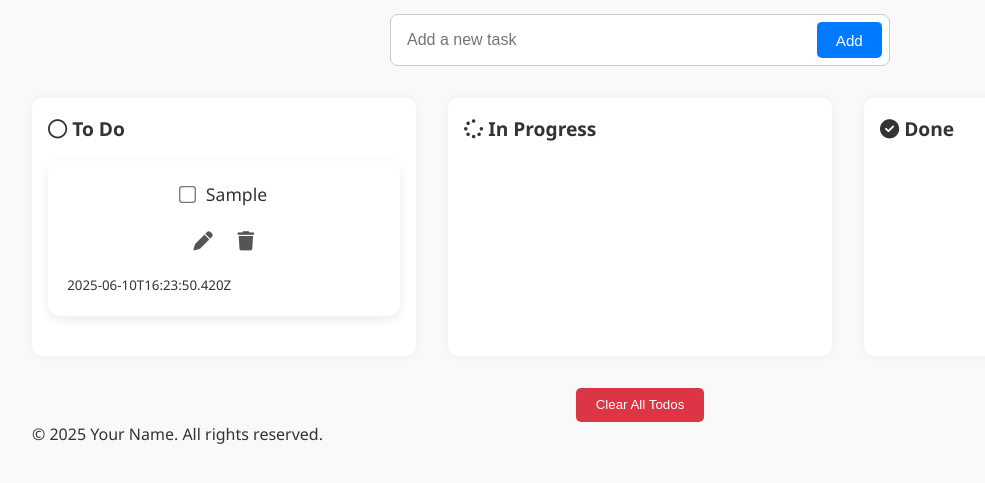
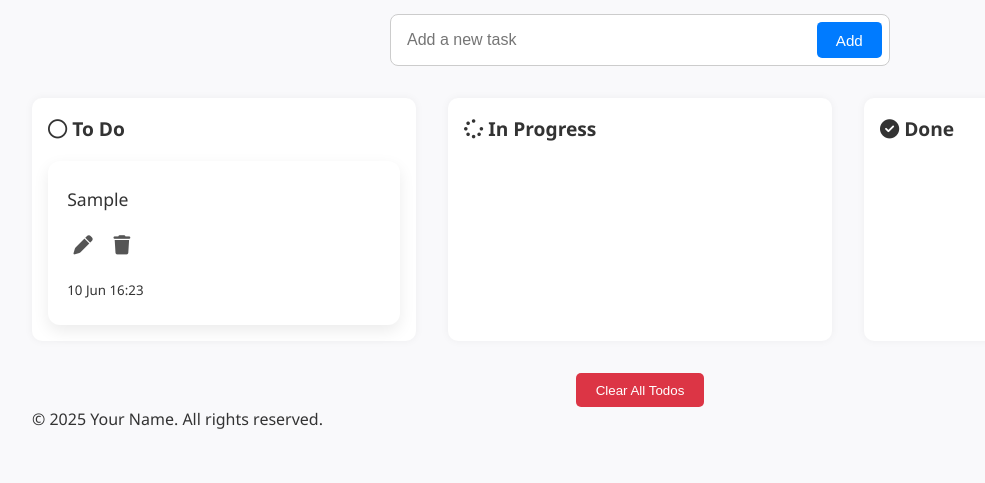
Before and after one commit to Devongaki/todoapp, a plain HTML site: page index.html in a window 1280 px wide. Both pictures are taken after typing "Sample" into the empty fields and a click on the button "Add". Shown: the part 101-584 px from the top of the page, without its empty margins (0-985 px from the left). Drawn offline with Linux system fonts and the light colour scheme.

Commit message:
Added date and time created

```diff
--- a/js/handlers.js
+++ b/js/handlers.js
@@ -12,7 +12,6 @@ export function handleEditClick(
   todo,
   todoContentWrapper,
   actionButtonsContainer,
-  checkBox,
   textSpan,
   deleteTodoBtn,
   editButton
@@ -28,7 +27,6 @@ export function handleEditClick(
   saveButton.textContent = "Save";
   saveButton.className = "save-btn";
 
-  checkBox.disabled = true;
   editButton.style.display = "none";
 
   // Replace the textSpan with the input and add save button
@@ -45,7 +43,6 @@ export function handleEditClick(
       todo,
       todoContentWrapper,
       actionButtonsContainer,
-      checkBox,
       editButton
     );
   });
@@ -59,7 +56,6 @@ export function handleEditClick(
       if (actionButtonsContainer.contains(saveButton)) {
         actionButtonsContainer.removeChild(saveButton);
       }
-      checkBox.disabled = false;
       editButton.style.display = "inline-block";
       newInput.blur();
     }
@@ -71,7 +67,6 @@ export function handleEditClick(
         todo,
         todoContentWrapper,
         actionButtonsContainer,
-        checkBox,
         editButton
       );
     }
@@ -85,7 +80,6 @@ export function handleSaveEdit(
   todo,
   todoContentWrapper,
   actionButtonsContainer,
-  checkBox,
   editButton
 ) {
   const newText = newInput.value.trim();
@@ -110,15 +104,7 @@ export function handleSaveEdit(
     actionButtonsContainer.removeChild(saveButton);
   }
 
-  // Re-enable the checkbox and show edit button again
-  checkBox.disabled = false;
   editButton.style.display = "inline-block";
-}
-
-export function handleCheckboxCheckout(todo, checkBox, todoItem) {
-  todo.completed = checkBox.checked;
-  updateTodoInStorage(todo.id, todo.completed);
-  todoItem.style.textDecoration = todo.completed ? "line-through" : "none";
 }
 
 export function handleDeleteClick(todoItem, todo) {
--- a/js/ui.js
+++ b/js/ui.js
@@ -1,7 +1,6 @@
 import { columns } from "./dom.js";
 import { saveTodos, getTodos } from "./storage.js";
 import {
-  handleCheckboxCheckout,
   handleEditClick,
   handleDeleteClick,
   updateClearButtonState,
@@ -21,12 +20,6 @@ export function renderTodo(todo) {
 
   const actionButtonsContainer = document.createElement("div");
   actionButtonsContainer.className = "todo-actions";
-
-  // Create a checkbox
-  const checkBox = document.createElement("input");
-  checkBox.type = "checkbox";
-  checkBox.className = "todo-checkbox";
-  checkBox.checked = todo.completed;
 
   // Create text span
   const textSpan = document.createElement("span");
@@ -52,7 +45,6 @@ export function renderTodo(todo) {
       todo,
       todoContentWrapper,
       actionButtonsContainer,
-      checkBox,
       textSpan,
       deleteTodoBtn,
       editButton
@@ -67,14 +59,6 @@ export function renderTodo(todo) {
     }
   });
 
-  if (todo.completed) {
-    todoItem.style.textDecoration = "line-through";
-  }
-
-  checkBox.addEventListener("change", () => {
-    handleCheckboxCheckout(todo, checkBox, todoItem);
-  });
-
   deleteTodoBtn.addEventListener("click", () =>
     handleDeleteClick(todoItem, todo, todoItem)
   );
@@ -86,7 +70,6 @@ export function renderTodo(todo) {
     e.dataTransfer.setData("text/plain", todo.id);
   });
 
-  todoContentWrapper.appendChild(checkBox);
   todoContentWrapper.appendChild(textSpan);
 
   actionButtonsContainer.appendChild(editButton);
@@ -94,8 +77,8 @@ export function renderTodo(todo) {
 
   todoItem.appendChild(todoContentWrapper);
   todoItem.appendChild(actionButtonsContainer);
+
   todoItem.appendChild(timeStamp);
-
   statusColumn.appendChild(todoItem);
 
   updateClearButtonState();
--- a/js/utils/date.js
+++ b/js/utils/date.js
@@ -1,8 +1,6 @@
 export function formatDate(isoString) {
   const date = new Date(isoString);
-  if (isNaN(date.getTime())) {
-    console.warn("Invalid date passed to formatDate:", isoString);
-    return "Invalid date";
-  }
-  return date.toISOString();
+  return `${date.getDate()} ${date.toLocaleString("default", {
+    month: "short",
+  })} ${date.getHours()}:${String(date.getMinutes()).padStart(2, "0")}`;
 }
--- a/styles/index.css
+++ b/styles/index.css
@@ -1,3 +1 @@
 @import url('./styles.css');
-@import url('./form.css');
-@import url('./todo-list.css');
--- a/styles/styles.css
+++ b/styles/styles.css
@@ -6,7 +6,7 @@
 }
 
 body {
-  font-family: 'Segoe UI', sans-serif;
+  font-family: "Segoe UI", sans-serif;
   background-color: #f9f9fb;
   color: #333;
   padding: 2rem;
@@ -104,31 +104,40 @@ body {
 }
 
 /* === Todo Item === */
-.todo-list {
-  list-style: none;
-  padding: 0;
-  margin: 0;
+.todo-item {
+  background-color: #ffffff;
+  box-shadow: 0 6px 16px rgba(0, 0, 0, 0.08);
+  border-radius: 12px;
+  padding: 1.5rem 1.2rem;
+  display: flex;
+  flex-direction: column;
+  justify-content: space-between;
+  gap: 1rem;
+  transition: transform 0.2s;
 }
 
-.todo-item {
-  background-color: #ffffff;
-  box-shadow: 0 4px 12px rgba(0, 0, 0, 0.08);
-  margin-bottom: 1.5rem;
-  padding: 1.2rem;
-  border-radius: 12px;
+.todo-item:hover {
+  transform: translateY(-2px);
+}
+
+.todo-main {
   display: flex;
-  flex-direction: column;
-  gap: 1rem;
-  position: relative;
+  justify-content: space-between;
+  align-items: center;
 }
 
 .todo-content {
   display: flex;
   align-items: center;
-  justify-content: center;
   gap: 0.75rem;
   font-size: 1.1rem;
-  text-align: center;
+  flex-grow: 1;
+}
+
+.todo-text {
+  flex-grow: 1;
+  font-weight: 500;
+  color: #333;
 }
 
 .todo-checkbox {
@@ -137,8 +146,7 @@ body {
 
 .todo-actions {
   display: flex;
-  justify-content: center;
-  gap: 0.75rem;
+  gap: 0.5rem;
 }
 
 .edit-btn,
@@ -149,7 +157,7 @@ body {
   cursor: pointer;
   font-size: 1.2rem;
   padding: 0.4rem;
-  transition: transform 0.2s;
+  transition: transform 0.2s ease;
 }
 
 .edit-btn:hover,
@@ -175,12 +183,12 @@ body {
   background-color: #218838;
 }
 
-/* Time display */
 .todo-time {
-  text-align: center;
   font-size: 0.85rem;
   color: #888;
-  margin-top: 0.5rem;
+  text-align: right;
+  padding-right: 0.2rem;
+  margin-top: 0.25rem;
 }
 
 /* === Clear Button and Messages === */
```
Also changed, not shown: 1 other file.
